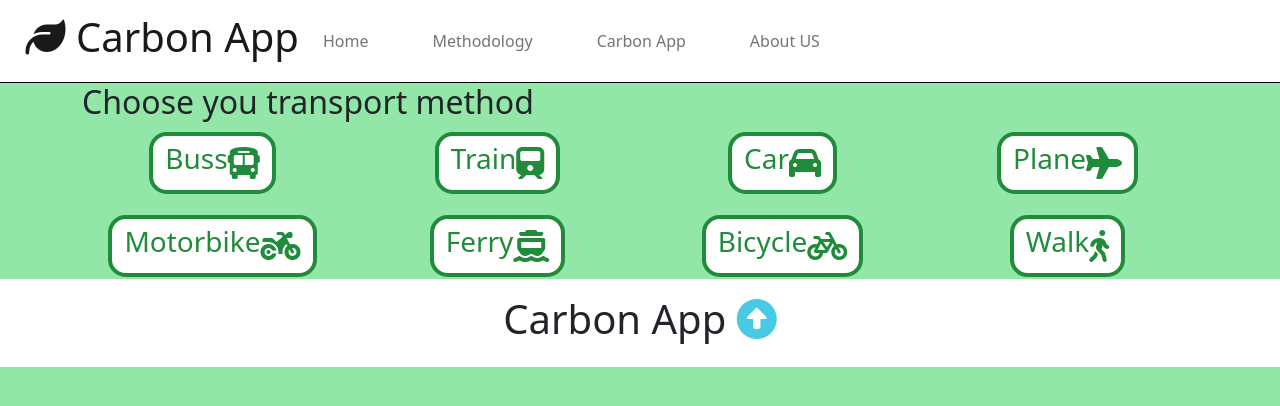
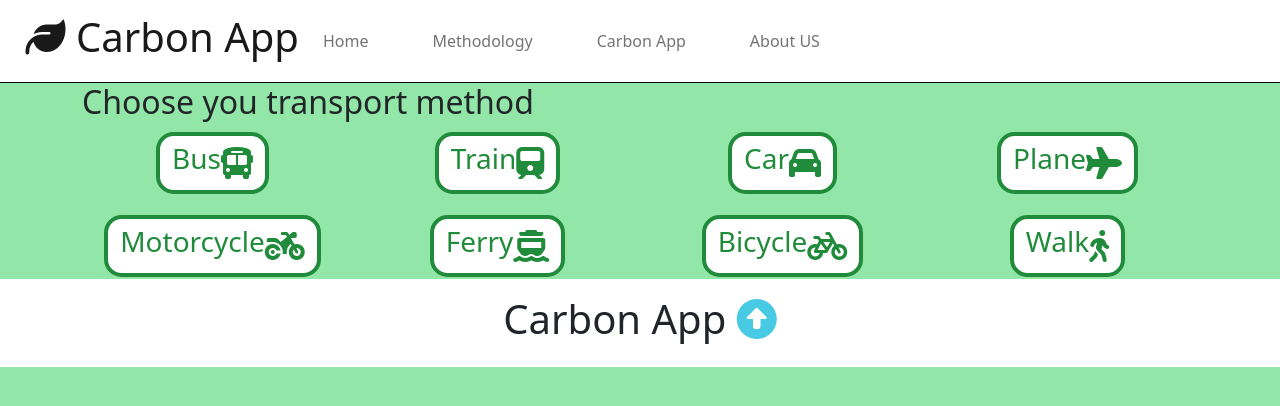
Before and after one commit to po-box40/FOR19_group4, a Flask app: page /carbon_calculator in a window 1280 px wide. Shown: the top 406 px of the page. Run offline with Flask 2, Linux system fonts and the light colour scheme; some libraries are stand-ins or nearby versions.

Commit message:
Small name changes

```diff
--- a/static/carbon_app.css
+++ b/static/carbon_app.css
@@ -15,7 +15,7 @@ body {
   justify-content: center;
   align-items: center;
   height: 100%;
-  /* Adjust as needed */
+
 }
 
 
--- a/templates/carbon_calculator.html
+++ b/templates/carbon_calculator.html
@@ -16,7 +16,7 @@
                         <li class="box">
                             <button type="button" class="btn btn-carbon-app" data-bs-toggle="modal"
                                 data-bs-target="#carbonCalculatorModal" data-bs-whatever="bus">
-                                <h3>Buss</h3>
+                                <h3>Bus</h3>
                                 <i class="fa-solid fa-bus fa-2xl"></i>
                             </button>
                     </div>
@@ -53,12 +53,11 @@
             </div>
 
             <div class="row">
-                <!-- 4 more buttons that are the same as the ones above, motorbike, Ferry, Bicycle and Walk-->
                 <div class="col-md-3">
                     <li class="box">
                         <a href="#" class="btn btn-carbon-app" data-bs-toggle="modal"
                             data-bs-target="#carbonCalculatorModal" data-bs-whatever="motorbike">
-                            <h3>Motorbike</h3>
+                            <h3>Motorcycle</h3>
                             <i class="fa-solid fa-motorcycle fa-2xl"></i>
                         </a>
                     </li>
```
